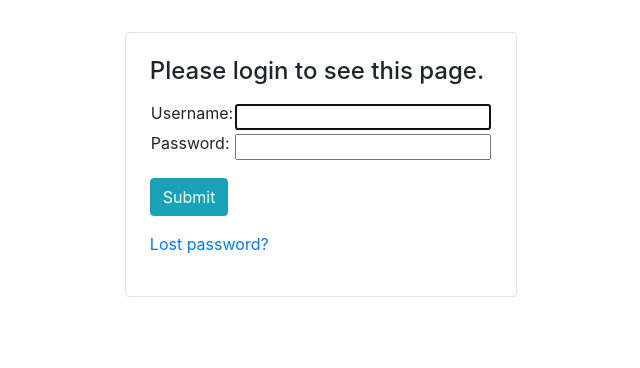
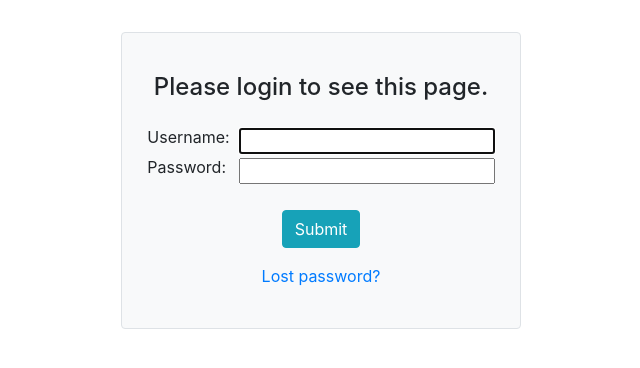
Before and after one commit to CarMin15/bakery_rotation, a Django app: page /accounts/login/ in a window 1280 px wide. Shown: the top 368 px of the page, without its empty margins (319-959 px from the left). Run offline with Django 3.2, Linux system fonts and the light colour scheme; some libraries are stand-ins or nearby versions.

Commit message:
login style

```diff
--- a/bakery_rotation/templates/registration/login.html
+++ b/bakery_rotation/templates/registration/login.html
@@ -3,27 +3,27 @@
 {% block content %}
 
 <div class="row">
-  <div class="mx-auto p-4 border rounded">
+  <div class="text-center mx-auto p-4 border rounded bg-light">
     {% if form.errors %}
-    <p>Your username and password didn't match. Please try again.</p>
+    <p class="text-danger">Your username and password didn't match. Please try again.</p>
     {% endif %}
 
-    <h4 class="mb-3">Please login to see this page.</h4>
+    <h4 class="my-3">Please login to see this page.</h4>
 
     <form method="post" action="{% url 'login' %}">
       {% csrf_token %}
-    <table class="my-3">
-      <tr class="pr-1">
-          <td>{{ form.username.label_tag }}</td>
+      <table class="mx-auto my-4">
+        <tr>
+            <td class="pr-2">{{ form.username.label_tag }}</td>
             <td>{{ form.username }}</td>
         </tr>
-      <tr class="pr-1">
-          <td>{{ form.password.label_tag }}</td>
+        <tr>
+            <td class="pr-2">{{ form.password.label_tag }}</td>
             <td>{{ form.password }}</td>
         </tr>
       </table>
 
-    <div class="mx-auto">
+      <div>
         <button class="btn btn-info" type="submit" value="login">
           Submit
         </button>
```
Lines whose indentation alone changed are shown as unchanged.
